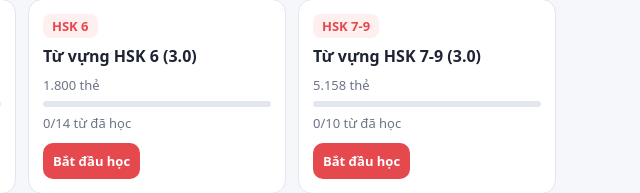
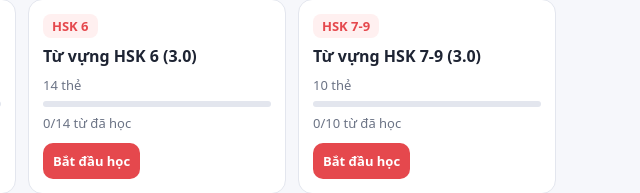
Before and after one commit to duybao0411/website-trial, a plain HTML site: page Học từ vựng tiếng Trung.html in a window 1280 px wide. Shown: the part 621-814 px from the top of the page, 348-988 px from the left. Drawn offline with Linux system fonts and the light colour scheme.

Commit message:
Show actual card counts per deck

```diff
--- a/Học từ vựng tiếng Trung.html
+++ b/Học từ vựng tiếng Trung.html
@@ -113,7 +113,7 @@ function list(){
   D.forEach(function(g){var ds=g.d.filter(function(d){return !k||d.n.toLowerCase().indexOf(k)>-1});if(!ds.length)return;
     o+='<h2>'+g.g+' <small>('+ds.length+' bộ thẻ)</small></h2><div class="grid">';
     ds.forEach(function(d){var s=stat(d),has=d.cards.length,pc=has?Math.round(s.learned/d.cards.length*100):0;
-      o+='<div class="deck"><span class="badge">'+d.n.replace(/.*?(HSK ?[\d-]+|\d+).*/,function(m,a){return d.n.indexOf("HSK")>-1?a:"汉"})+'</span><div class="t">'+d.n+'</div><div class="m">'+fmt(d.c)+' thẻ</div>'+
+      o+='<div class="deck"><span class="badge">'+d.n.replace(/.*?(HSK ?[\d-]+|\d+).*/,function(m,a){return d.n.indexOf("HSK")>-1?a:"汉"})+'</span><div class="t">'+d.n+'</div><div class="m">'+fmt(has)+' thẻ</div>'+
       (has?'<div class="pb"><i style="width:'+pc+'%"></i></div><div class="m">'+s.learned+'/'+has+' từ đã học'+(s.due?' · '+s.due+' cần ôn':'')+'</div><div class="deck-actions"><button class="btn" onclick="study(\''+d.id+'\')">Bắt đầu học</button>'+(s.learned?'<button class="btn g" onclick="learned(\''+d.id+'\',0,\'\')">Từ đã học ('+s.learned+')</button><button class="btn g" onclick="restartDeck(\''+d.id+'\')">Học lại từ đầu</button>':'')+'</div>':'<div class="m">Đang cập nhật nội dung</div><button class="btn g" disabled>Sắp có</button>')+'</div>'});
     o+='</div>'});
   document.getElementById("ls").innerHTML=o||'<p class="sub">Không tìm thấy bộ thẻ phù hợp.</p>'}
```
Also changed, not shown: index.html (+1 -1 lines).
